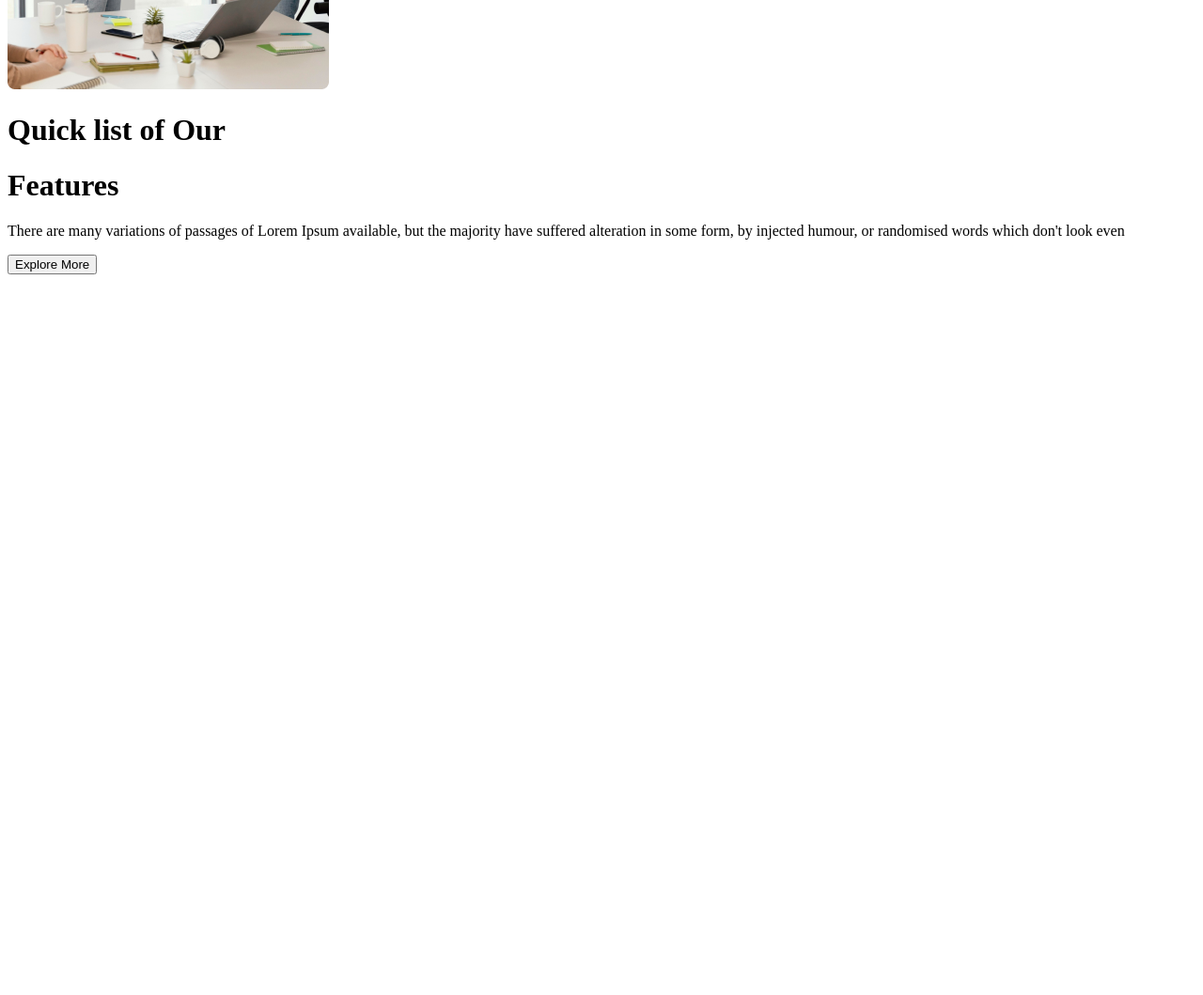
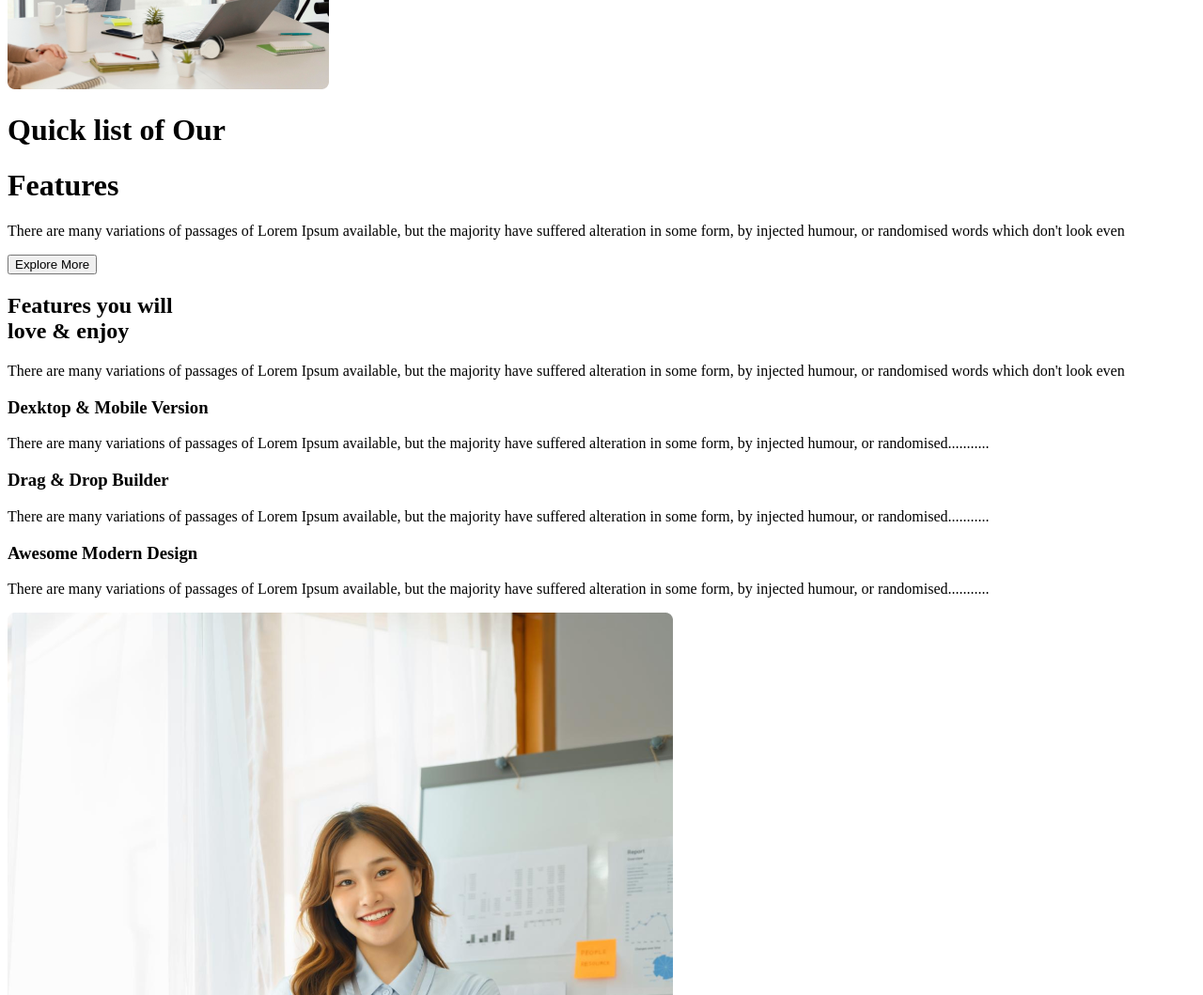
Before and after one commit to Sumaiyakhan322/my-css-and-html-project, a plain HTML site: page index.html in a window 1280 px wide. Shown: the part 1601-2660 px from the top of the page at 94% size. Before the commit the page ends 1901 px from the top, so only its background shows below. Drawn offline with Linux system fonts and the light colour scheme.

Commit message:
addedn testimonial

```diff
--- a/index.html
+++ b/index.html
@@ -47,6 +47,60 @@
 
             </div>
         </div>
+
+
+        <div class="container3">
+            <div class="testimonial">
+                <div class="vertical-line-with-text">
+                    <h2>
+                        Features you will<br>
+                        love & enjoy
+                    </h2>
+
+                </div>
+                <p>There are many variations of passages of Lorem Ipsum available,
+                    but the majority have suffered alteration in some form, by injected humour,
+                    or randomised words which don't look even</p>
+                    <div class="testimonial-details">
+                        <div class="textimonial-full-details">
+                            <h3>Dexktop & Mobile Version</h3>
+                            <p>There are many variations of passages of Lorem Ipsum available,
+                                but the majority have suffered alteration in some form,
+                                by injected humour, or randomised...........</p>
+                        </div>
+                    </div>
+                    <div class="testimonial-details">
+                        <div class="textimonial-full-details">
+                            <h3>Drag & Drop Builder</h3>
+                            <p>There are many variations of passages of Lorem Ipsum available,
+                                but the majority have suffered alteration in some form,
+                                by injected humour, or randomised...........</p>
+                        </div>
+                    </div>
+                    <div class="testimonial-details">
+                        <div class="textimonial-full-details">
+                            <h3>Awesome Modern Design</h3>
+                            <p>There are many variations of passages of Lorem Ipsum available,
+                                but the majority have suffered alteration in some form,
+                                by injected humour, or randomised...........</p>
+                        </div>
+                    </div>
+
+
+
+            </div>
+            <div class="testimonial-img">
+                <img src="/img/architect.png" alt="">
+                <div class="btn3"><button class="hover-effect">10+ years<br> Experience</button></div>
+            </div>
+            <div class="extra-info">
+                <h2>Some Fact</h2>
+                <p>There are many variations of passages of Lorem Ipsum available,<br>but the majority have suffered alteration.
+                </p>
+            </div>
+        </div>
+
+
     </main>
 
 </body>
--- a/style.css
+++ b/style.css
@@ -137,3 +137,76 @@ a{
     margin-bottom: 30px;
     margin-top: 30px;
 }
+/*------------container3-------------*/
+.container3{
+    padding:80px 140px;
+    display: grid;
+    grid-template-columns: 1fr 1fr;
+    column-gap: 150px;
+}
+.vertical-line-with-text{
+    border-left: 5px solid #f86b2a;
+    height: 100px;
+    margin-bottom: 30px;
+
+}
+.vertical-line-with-text h2{
+    font-size: 44px;
+    margin-left: 10px;
+}
+
+.testimonial p{
+    font-size: 16px;
+    color: #636262;
+    line-height: 28px;
+    font-weight: 400;
+    margin-bottom: 50px;
+    padding-right: 20px;
+}
+
+.testimonial-img img{
+    height: 100%;
+    width: 100%;
+    object-fit: cover;
+}
+.testimonial-details{
+    margin-left: 20px;
+}
+
+.textimonial-full-details h3{
+    margin-bottom:10px;
+    font-size: 20px;
+}
+
+.btn3 button{
+    color: #fff;
+    background:#f86b2a;
+    border: 2px solid transparent;
+    border-radius: 10px;
+    font-size: 40px;
+    padding: 25px 40px;
+    transition:2s;
+
+}
+.btn3{
+    margin-top: -100px;
+}
+.btn3 button:hover{
+    transform: translateY(150px);
+}
+.extra-info{
+    margin-top: 140px;
+
+}
+.extra-info h2{
+    font-size: 44px;
+    margin-bottom: 20px;
+}
+.extra-info p{
+    font-size: 16px;
+    color: #636262;
+    line-height: 28px;
+    font-weight: 400;
+
+    padding-right: 20px;
+}
```
